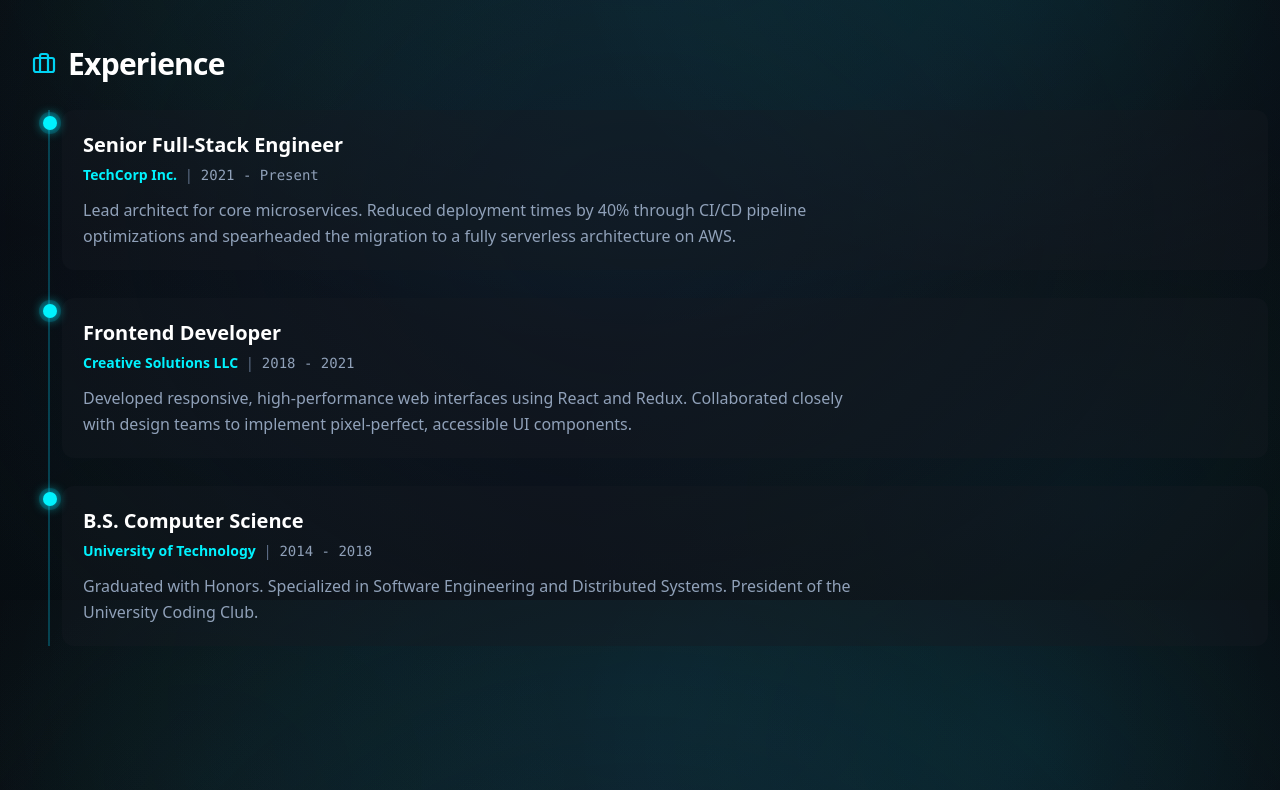
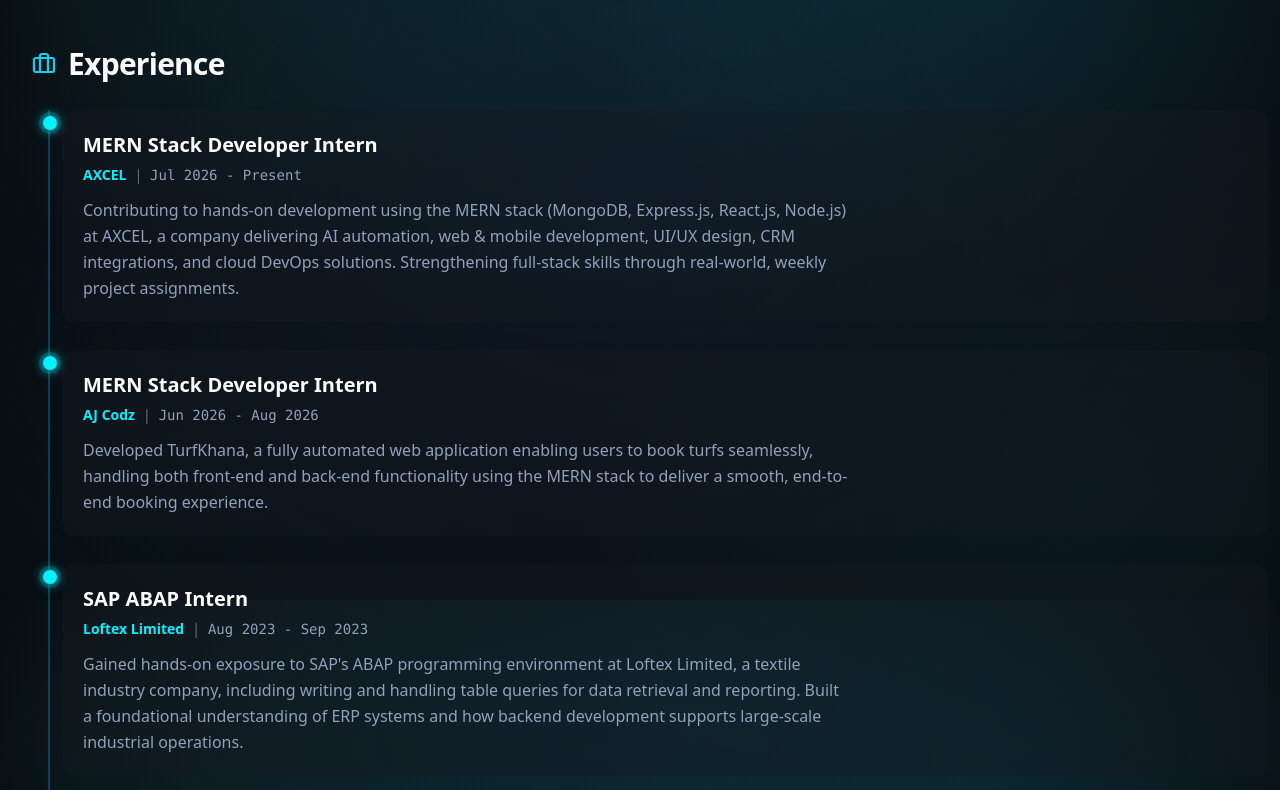
Before and after one commit to MohidWebDev/mohid-official-portfolio, a React (Vite) app: page / in a window 1280 px wide. Shown: the part 1800-2590 px from the top of the page. Built offline with nearby package versions, Linux system fonts and the light colour scheme.

Commit message:
Update experience section with actual internship history at AXCEL, AJ Codz, and Loftex Limited

```diff
--- a/src/data/portfolioData.ts
+++ b/src/data/portfolioData.ts
@@ -81,28 +81,36 @@ export const FEATURED_PROJECTS: Project[] = [
 
 export const EXPERIENCES: ExperienceItem[] = [
   {
-    id: "techcorp",
-    role: "Senior Full-Stack Engineer",
-    company: "TechCorp Inc.",
-    period: "2021 - Present",
+    id: "axcel",
+    role: "MERN Stack Developer Intern",
+    company: "AXCEL",
+    period: "Jul 2026 - Present",
     description:
-      "Lead architect for core microservices. Reduced deployment times by 40% through CI/CD pipeline optimizations and spearheaded the migration to a fully serverless architecture on AWS.",
+      "Contributing to hands-on development using the MERN stack (MongoDB, Express.js, React.js, Node.js) at AXCEL, a company delivering AI automation, web & mobile development, UI/UX design, CRM integrations, and cloud DevOps solutions. Strengthening full-stack skills through real-world, weekly project assignments.",
     current: true,
   },
   {
-    id: "creative-solutions",
-    role: "Frontend Developer",
-    company: "Creative Solutions LLC",
-    period: "2018 - 2021",
+    id: "aj-codz",
+    role: "MERN Stack Developer Intern",
+    company: "AJ Codz",
+    period: "Jun 2026 - Aug 2026",
     description:
-      "Developed responsive, high-performance web interfaces using React and Redux. Collaborated closely with design teams to implement pixel-perfect, accessible UI components.",
+      "Developed TurfKhana, a fully automated web application enabling users to book turfs seamlessly, handling both front-end and back-end functionality using the MERN stack to deliver a smooth, end-to-end booking experience.",
+  },
+  {
+    id: "loftex",
+    role: "SAP ABAP Intern",
+    company: "Loftex Limited",
+    period: "Aug 2023 - Sep 2023",
+    description:
+      "Gained hands-on exposure to SAP's ABAP programming environment at Loftex Limited, a textile industry company, including writing and handling table queries for data retrieval and reporting. Built a foundational understanding of ERP systems and how backend development supports large-scale industrial operations.",
   },
   {
     id: "university",
     role: "B.S. Computer Science",
-    company: "University of Technology",
-    period: "2014 - 2018",
+    company: "University of Central Punjab (UCP)",
+    period: "2022 - 2026",
     description:
-      "Graduated with Honors. Specialized in Software Engineering and Distributed Systems. President of the University Coding Club.",
+      "Completed a Bachelor's degree in Computer Science with a focus on full-stack web development. Built practical experience through internships spanning ERP systems and modern MERN stack development.",
   },
 ];
```
